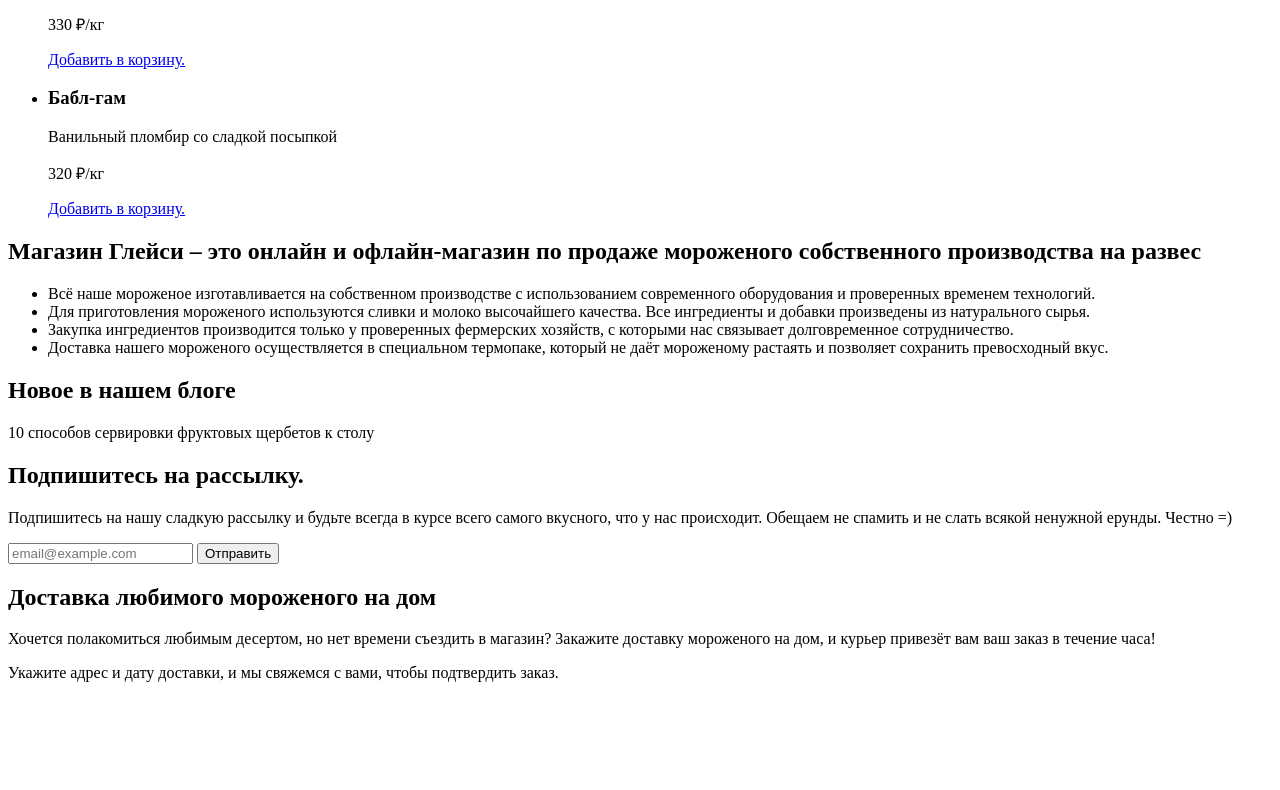
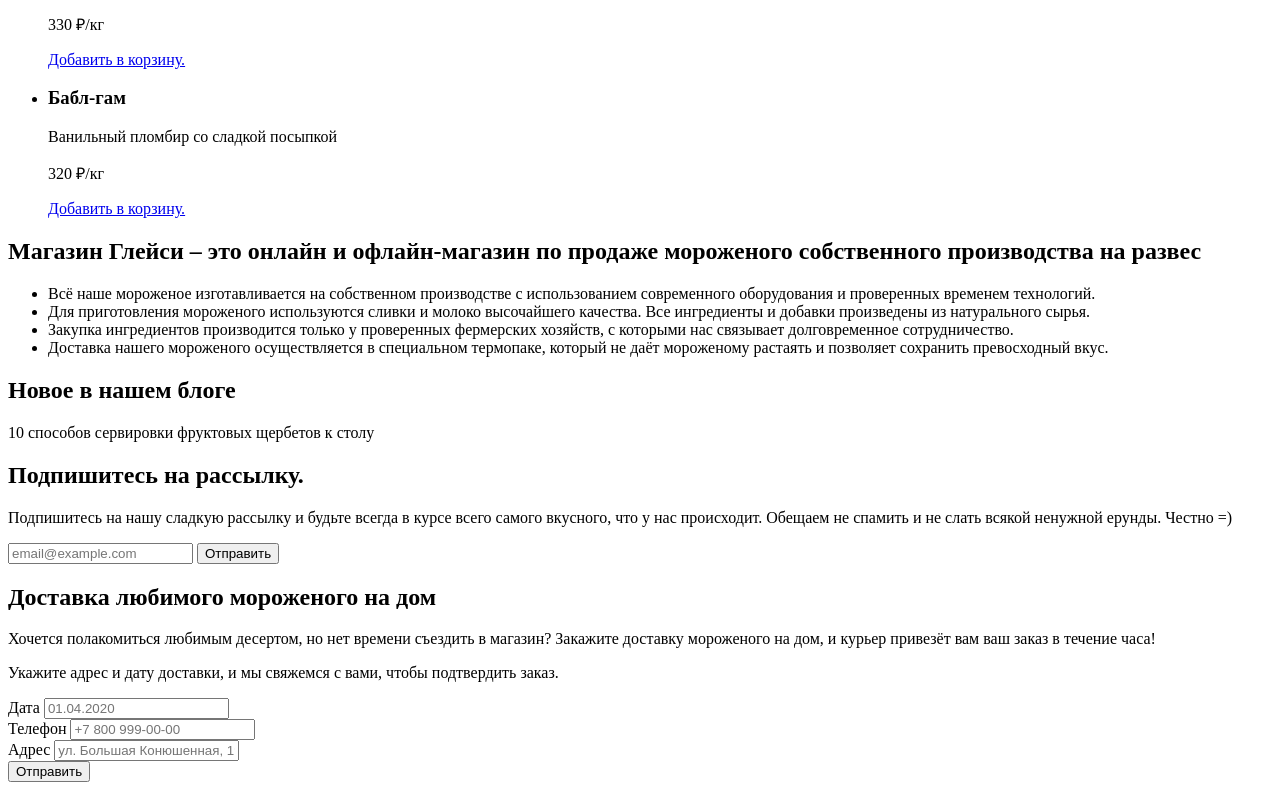
Before and after one commit to htmlacademy-htmlcss/2304065-gllacy-37, a plain HTML site: page index.html in a window 1280 px wide. Shown: the part 1544-2334 px from the top of the page. Before the commit the page ends 2242 px from the top, so only its background shows below. Drawn offline with Linux system fonts and the light colour scheme.

Commit message:
Добавляет секцию

```diff
--- a/index.html
+++ b/index.html
@@ -216,10 +216,25 @@
         </form>
       </section>
       <section class="delivery">
+        <!-- делаем гридом -->
         <h2 class="title">Доставка любимого мороженого на дом</h2>
         <p class="delivery-description">Хочется полакомиться любимым десертом, но нет времени съездить в магазин? Закажите доставку мороженого на дом, и курьер привезёт вам ваш заказ в течение часа!</p>
         <form class="form-delivery" action="https://echo.htmlacademy.ru/" method="post">
+          <!-- а форму можно и флекс -->
           <p class="form-description">Укажите адрес и дату доставки, и мы свяжемся с вами, чтобы подтвердить заказ.</p>
+          <div class="form-wrapper">
+            <label class="form-title" for="date">Дата</label>
+            <input class="input input-date" type="text" id="date" name="date" placeholder="01.04.2020">
+          </div>
+          <div class="form-wrapper">
+            <label class="form-title" for="phone">Телефон</label>
+            <input class="input input-date" type="tel" id="phone" name="phone" placeholder="+7 800 999-00-00">
+          </div>
+          <div class="form-wrapper">
+            <label class="form-title" for="address">Адрес</label>
+            <input class="input input-address" type="text" id="address" name="address" placeholder="ул. Большая Конюшенная, 19/8">
+          </div>
+          <button class="button button-secondary" type="button">Отправить</button>
         </form>
       </section>
     </main>
```
